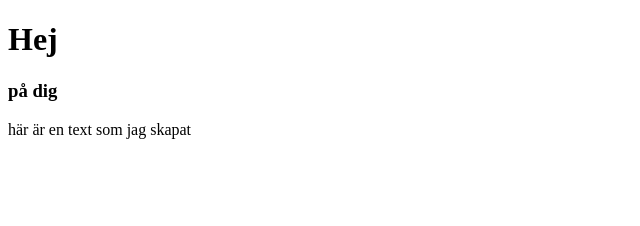
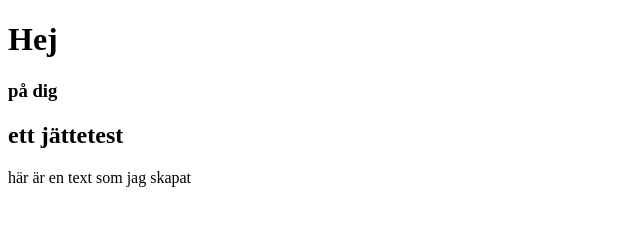
Before and after one commit to fridaew/inl-mning-test, a plain HTML site: page index.html in a window 1280 px wide. Shown: the whole page, without its empty margins (0-640 px from the left). Drawn offline with Linux system fonts and the light colour scheme.

Commit message:
ändring igen..

```diff
--- a/index.html
+++ b/index.html
@@ -9,6 +9,7 @@
 <body>
     <h1>Hej</h1>
     <h3>på dig</h3>
+    <h2>ett jättetest</h2>
     <p>här är en text som jag skapat</p>
 
 </body>
```
